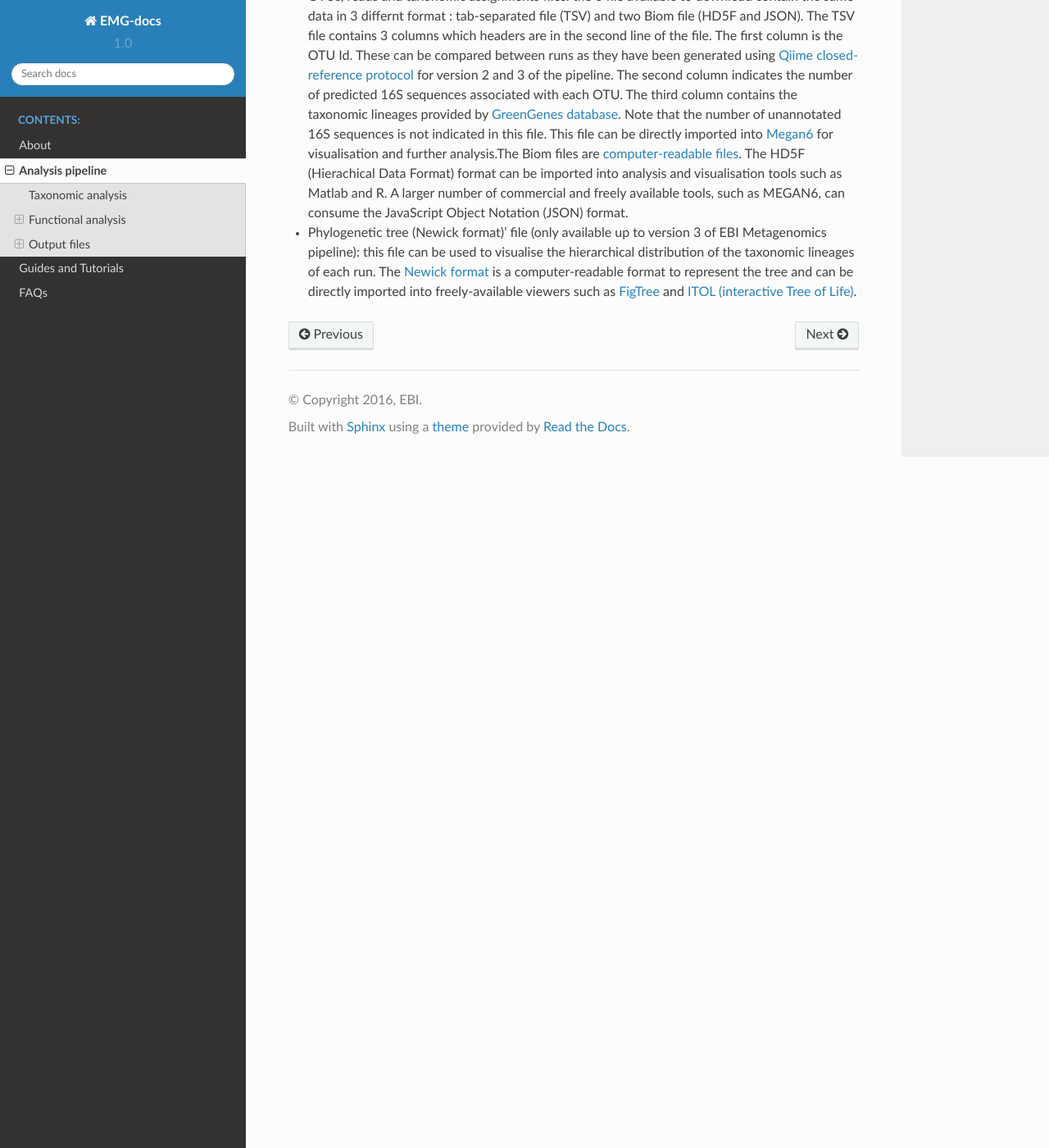
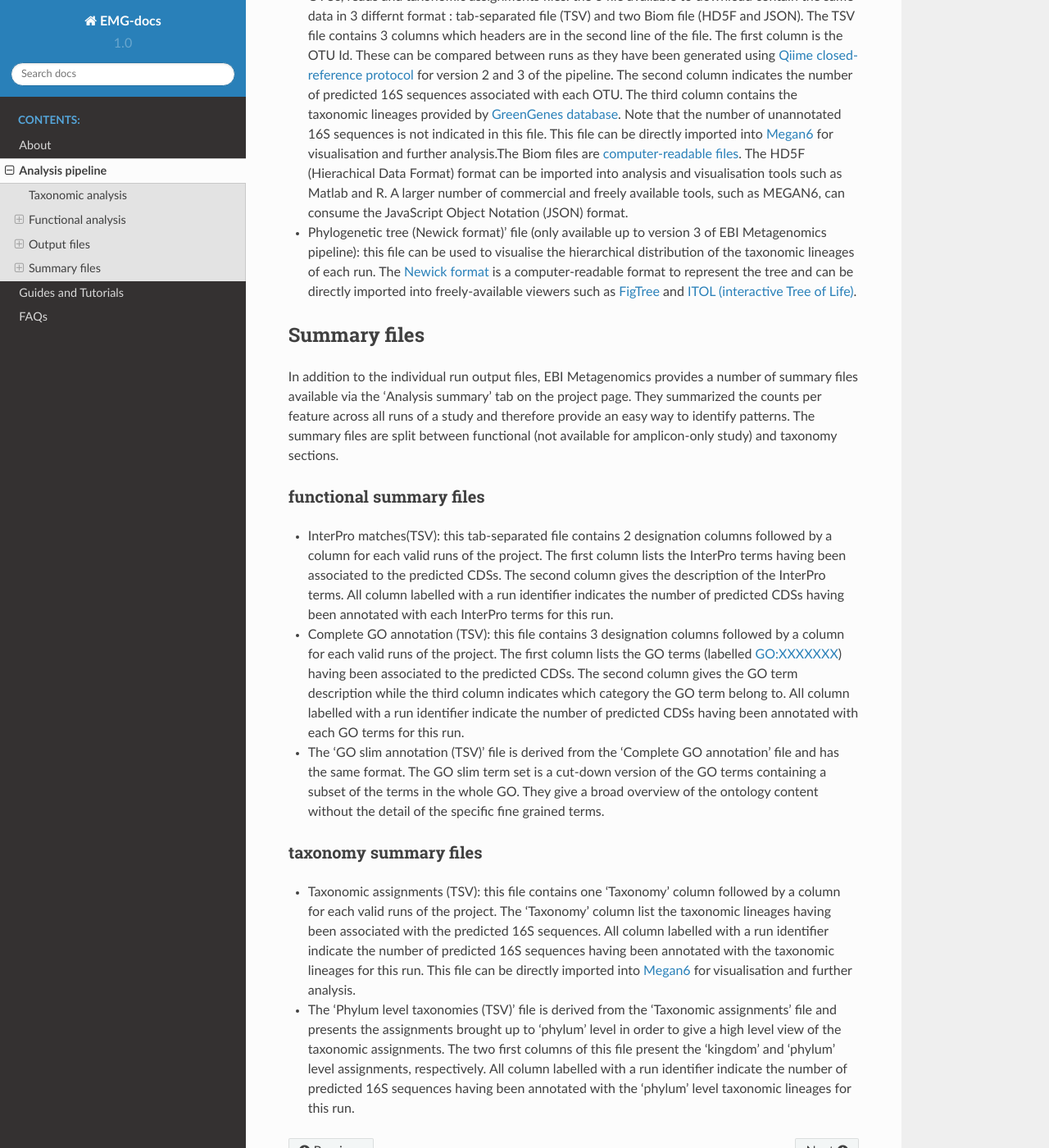
Before and after one commit to EBI-Metagenomics/EMG-docs, a Sphinx documentation site: the page built from docs/analysis.rst, in a window 1280 px wide and 1400 px high, scrolled down 4160 px. Shown: the whole window at 82% size. Built offline with Sphinx 7.4.7 and the Read the Docs theme 2.0.0, drawn with Linux system fonts in a browser that asks for light colours.

Commit message:
Update analysis.rst
Added summary files section

```diff
--- a/docs/analysis.rst
+++ b/docs/analysis.rst
@@ -72,3 +72,19 @@ Description of taxonomic assignment files available to download
 ^^^^^^^^^^^^^^^^^^^^^^^^^^^^^^^^^^^^^^^^^^^^^^^^^^^^^^^^^^^^^^^^
 - OTUs, reads and taxonomic assignments files: the 3 file available to download contain the same data in 3 differnt format : tab-separated file (TSV) and two Biom file (HD5F and JSON). The TSV file contains 3 columns which headers are in the second line of the file. The first column is the OTU Id. These can be compared between runs as they have been generated using `Qiime closed-reference protocol <http://qiime.org/tutorials/otu_picking.html>`_ for version 2 and 3 of the pipeline. The second column indicates the number of predicted 16S sequences associated with each OTU. The third column contains the taxonomic lineages provided by `GreenGenes database <http://greengenes.lbl.gov/cgi-bin/nph-index.cgi>`_. Note that the number of unannotated 16S sequences is not indicated in this file. This file can be directly imported into `Megan6 <http://ab.inf.uni-tuebingen.de/software/megan6/>`_ for visualisation and further analysis.The Biom files are `computer-readable files <http://biom-format.org>`_. The HD5F (Hierachical Data Format) format can be imported into analysis and visualisation tools such as Matlab and R. A larger number of commercial and freely available tools, such as MEGAN6, can consume the JavaScript Object Notation (JSON) format.
 - Phylogenetic tree (Newick format)’ file (only available up to version 3 of EBI Metagenomics pipeline): this file can be used to visualise the hierarchical distribution of the taxonomic lineages of each run. The `Newick format <https://en.wikipedia.org/wiki/Newick_format>`_ is a computer-readable format to represent the tree and can be directly imported into freely-available viewers such as `FigTree <http://tree.bio.ed.ac.uk/software/figtree>`_ and `ITOL (interactive Tree of Life) <http://itol.embl.de>`_.
+
+-------------
+Summary files
+-------------
+In addition to the individual run output files, EBI Metagenomics provides a number of summary files available via the 'Analysis summary' tab on the project page. They summarized the counts per feature across all runs of a study and therefore provide an easy way to identify patterns. The summary files are split between functional (not available for amplicon-only study) and taxonomy sections.
+
+functional summary files
+^^^^^^^^^^^^^^^^^^^^^^^^
+- InterPro matches(TSV): this tab-separated file contains 2 designation columns followed by a column for each valid runs of the project. The first column lists the InterPro terms having been associated to the predicted CDSs. The second column gives the description of the InterPro terms. All column labelled with a run identifier indicates the number of predicted CDSs having been annotated with each InterPro terms for this run.
+- Complete GO annotation (TSV): this file contains 3 designation columns followed by a column for each valid runs of the project. The first column lists the GO terms (labelled GO:XXXXXXX) having been associated to the predicted CDSs. The second column gives the GO term description while the third column indicates which category the GO term belong to. All column labelled with a run identifier indicate the number of predicted CDSs having been annotated with each GO terms for this run.
+- The ‘GO slim annotation (TSV)’ file is derived from the ‘Complete GO annotation’ file and has the same format. The GO slim term set is a cut-down version of the GO terms containing a subset of the terms in the whole GO. They give a broad overview of the ontology content without the detail of the specific fine grained terms.
+
+taxonomy summary files
+^^^^^^^^^^^^^^^^^^^^^^
+- Taxonomic assignments (TSV): this file contains one ‘Taxonomy’ column followed by a column for each valid runs of the project. The ‘Taxonomy’ column list the taxonomic lineages having been associated with the predicted 16S sequences. All column labelled with a run identifier indicate the number of predicted 16S sequences having been annotated with the taxonomic lineages for this run. This file can be directly imported into `Megan6 <http://ab.inf.uni-tuebingen.de/software/megan6/>`_ for visualisation and further analysis.
+- The ‘Phylum level taxonomies (TSV)’ file is derived from the ‘Taxonomic assignments’ file and presents the assignments brought up to ‘phylum’ level in order to give a high level view of the taxonomic assignments. The two first columns of this file present the ‘kingdom’ and ‘phylum’ level assignments, respectively. All column labelled with a run identifier indicate the number of predicted 16S sequences having been annotated with the ‘phylum’ level taxonomic lineages for this run.
```
